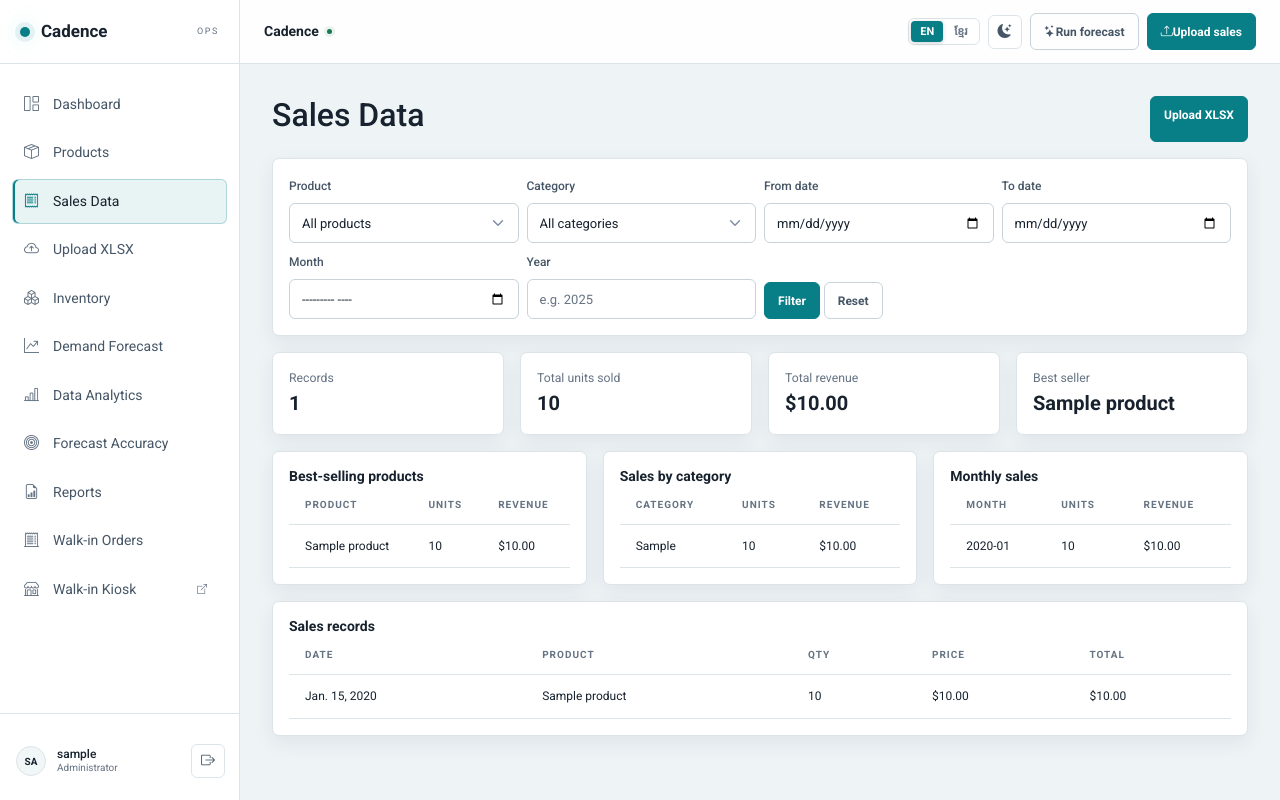
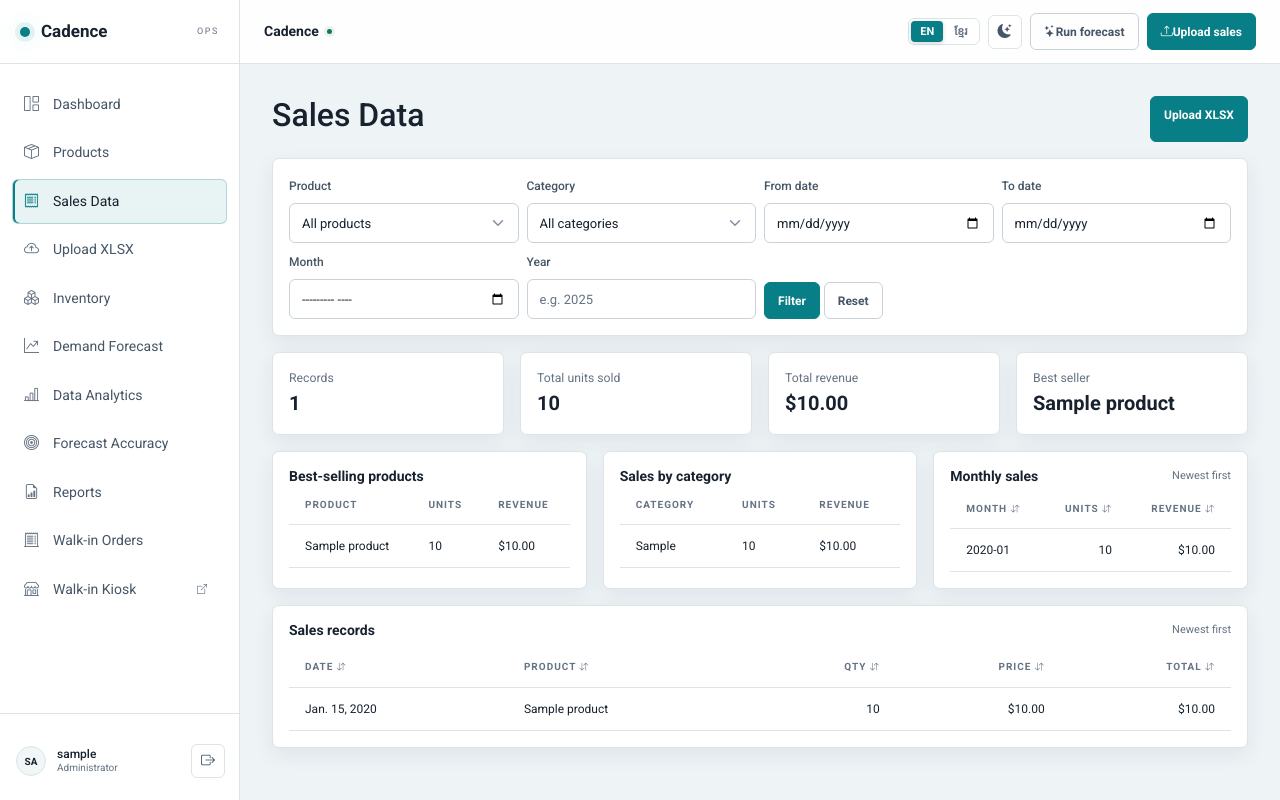
Before and after one commit to vesothepong/POS_Data_Analysis, a Django app: page /sales/ in a window 1280 px wide. Run offline with Django 5.2, Linux system fonts and the light colour scheme; a user stored in the database is signed in; tables that the repository leaves empty hold one stand-in row (values such as "Sample post"); some web fonts are replaced.

```diff
--- a/analytics/calc.py
+++ b/analytics/calc.py
@@ -9,10 +9,10 @@ def monthly_series(df):
     return df.set_index("sale_date")["units"].resample("MS").sum().astype(float)
 
 
-def monthly_totals(df):
+def monthly_totals(df, ascending=True):
     if df is None or len(df) == 0:
         return []
-    g = df.groupby("month").agg(units=("units", "sum"), revenue=("revenue", "sum")).reset_index().sort_values("month")
+    g = df.groupby("month").agg(units=("units", "sum"), revenue=("revenue", "sum")).reset_index().sort_values("month", ascending=ascending)
     return [{"month": r.month.strftime("%Y-%m"), "units": int(r.units), "revenue": round(float(r.revenue), 2)} for r in g.itertuples()]
 
 
--- a/sales/views.py
+++ b/sales/views.py
@@ -22,7 +22,7 @@ def _parse_day(value):
 def sales(request):
     g = request.GET
     f = {k: g.get(k, "").strip() for k in ("product", "category", "date_from", "date_to", "month", "year")}
-    qs = SalesRecord.objects.select_related("product").order_by("-sale_date", "product__name")
+    qs = SalesRecord.objects.select_related("product").order_by("-sale_date", "-id")
     if f["product"].isdigit():
         qs = qs.filter(product_id=int(f["product"]))
     if f["category"]:
@@ -47,7 +47,7 @@ def sales(request):
         "categories": sorted({c or "Uncategorized" for c in Product.objects.values_list("category", flat=True)}),
         "total_units": int(df["units"].sum()) if len(df) else 0,
         "total_revenue": float(df["revenue"].sum()) if len(df) else 0,
-        "by_month": agg.monthly_totals(df), "by_product": agg.group_totals(df, "product"),
+        "by_month": agg.monthly_totals(df, ascending=False), "by_product": agg.group_totals(df, "product"),
         "by_category": agg.group_totals(df, "category"),
     }
     ctx["best_sellers"] = ctx["by_product"][:5]
--- a/templates/sales/list.html
+++ b/templates/sales/list.html
@@ -1,33 +1,185 @@
 {% extends 'base.html' %}{% block title %}Sales Data{% endblock %}
 {% block content %}
-<div class="d-flex justify-content-between mb-3"><h2>Sales Data</h2><a class="btn btn-primary" href="{% url 'upload_sales' %}">Upload XLSX</a></div>
+<div class="d-flex justify-content-between mb-3">
+  <h2>Sales Data</h2><a class="btn btn-primary" href="{% url 'upload_sales' %}">Upload XLSX</a>
+</div>
 <div class="card p-3 mb-3">
   <form class="row g-2" method="get">
-  <div class="col-md-3"><label class="form-label small">Product</label><select class="form-select" name="product"><option value="">All products</option>{% for p in products %}<option value="{{ p.id }}" {% if filters.product == p.id|stringformat:'s' %}selected{% endif %}>{{ p.name }}</option>{% endfor %}</select></div>
-  <div class="col-md-3"><label class="form-label small">Category</label><select class="form-select" name="category"><option value="">All categories</option>{% for c in categories %}<option value="{{ c }}" {% if filters.category == c %}selected{% endif %}>{{ c }}</option>{% endfor %}</select></div>
+    <div class="col-md-3"><label class="form-label small">Product</label><select class="form-select" name="product">
+        <option value="">All products</option>{% for p in products %}<option value="{{ p.id }}" {% if filters.product == p.id|stringformat:'s' %}selected{% endif %}>{{ p.name }}</option>{% endfor %}
+      </select></div>
+    <div class="col-md-3"><label class="form-label small">Category</label><select class="form-select" name="category">
+        <option value="">All categories</option>{% for c in categories %}<option value="{{ c }}" {% if filters.category == c %}selected{% endif %}>{{ c }}</option>{% endfor %}
+      </select></div>
     <div class="col-md-3"><label class="form-label small">From date</label><input type="date" class="form-control" name="date_from" value="{{ filters.date_from }}"></div>
     <div class="col-md-3"><label class="form-label small">To date</label><input type="date" class="form-control" name="date_to" value="{{ filters.date_to }}"></div>
     <div class="col-md-3"><label class="form-label small">Month</label><input type="month" class="form-control" name="month" value="{{ filters.month }}"></div>
     <div class="col-md-3"><label class="form-label small">Year</label><input class="form-control" name="year" placeholder="e.g. 2025" value="{{ filters.year }}"></div>
     <div class="col-md-6 align-self-end"><button class="btn btn-primary">Filter</button> <a class="btn btn-outline-secondary" href="{% url 'sales' %}">Reset</a></div>
-</form></div>
-
-<div class="row g-3 mb-3">
-  <div class="col-md-3"><div class="card p-3"><small class="text-muted">Records</small><div class="kpi-sm">{{ count }}</div></div></div>
-  <div class="col-md-3"><div class="card p-3"><small class="text-muted">Total units sold</small><div class="kpi-sm">{{ total_units }}</div></div></div>
-  <div class="col-md-3"><div class="card p-3"><small class="text-muted">Total revenue</small><div class="kpi-sm">${{ total_revenue|floatformat:2 }}</div></div></div>
-  <div class="col-md-3"><div class="card p-3"><small class="text-muted">Best seller</small><div class="kpi-sm">{% if best_sellers %}{{ best_sellers.0.name }}{% else %}-{% endif %}</div></div></div>
+  </form>
 </div>
 
 <div class="row g-3 mb-3">
-  <div class="col-lg-4"><div class="card p-3 h-100"><h6>Best-selling products</h6><table class="table table-sm mb-0"><thead><tr><th>Product</th><th>Units</th><th>Revenue</th></tr></thead><tbody>{% for r in best_sellers %}<tr><td>{{ r.name }}</td><td>{{ r.units }}</td><td>${{ r.revenue|floatformat:2 }}</td></tr>{% empty %}<tr><td colspan="3" class="text-muted">No data.</td></tr>{% endfor %}</tbody></table></div></div>
-  <div class="col-lg-4"><div class="card p-3 h-100"><h6>Sales by category</h6><table class="table table-sm mb-0"><thead><tr><th>Category</th><th>Units</th><th>Revenue</th></tr></thead><tbody>{% for r in by_category %}<tr><td>{{ r.name }}</td><td>{{ r.units }}</td><td>${{ r.revenue|floatformat:2 }}</td></tr>{% empty %}<tr><td colspan="3" class="text-muted">No data.</td></tr>{% endfor %}</tbody></table></div></div>
-  <div class="col-lg-4"><div class="card p-3 h-100"><h6>Monthly sales</h6><div style="max-height:220px;overflow:auto"><table class="table table-sm mb-0"><thead><tr><th>Month</th><th>Units</th><th>Revenue</th></tr></thead><tbody>{% for r in by_month %}<tr><td>{{ r.month }}</td><td>{{ r.units }}</td><td>${{ r.revenue|floatformat:2 }}</td></tr>{% empty %}<tr><td colspan="3" class="text-muted">No data.</td></tr>{% endfor %}</tbody></table></div></div></div>
+  <div class="col-md-3">
+    <div class="card p-3"><small class="text-muted">Records</small>
+      <div class="kpi-sm">{{ count }}</div>
+    </div>
+  </div>
+  <div class="col-md-3">
+    <div class="card p-3"><small class="text-muted">Total units sold</small>
+      <div class="kpi-sm">{{ total_units }}</div>
+    </div>
+  </div>
+  <div class="col-md-3">
+    <div class="card p-3"><small class="text-muted">Total revenue</small>
+      <div class="kpi-sm">${{ total_revenue|floatformat:2 }}</div>
+    </div>
+  </div>
+  <div class="col-md-3">
+    <div class="card p-3"><small class="text-muted">Best seller</small>
+      <div class="kpi-sm">{% if best_sellers %}{{ best_sellers.0.name }}{% else %}-{% endif %}</div>
+    </div>
+  </div>
+</div>
+
+<div class="row g-3 mb-3">
+  <div class="col-lg-4">
+    <div class="card p-3 h-100">
+      <h6>Best-selling products</h6>
+      <table class="table table-sm mb-0">
+        <thead>
+          <tr>
+            <th>Product</th>
+            <th>Units</th>
+            <th>Revenue</th>
+          </tr>
+        </thead>
+        <tbody>{% for r in best_sellers %}<tr>
+            <td>{{ r.name }}</td>
+            <td>{{ r.units }}</td>
+            <td>${{ r.revenue|floatformat:2 }}</td>
+          </tr>{% empty %}<tr>
+            <td colspan="3" class="text-muted">No data.</td>
+          </tr>{% endfor %}</tbody>
+      </table>
+    </div>
+  </div>
+  <div class="col-lg-4">
+    <div class="card p-3 h-100">
+      <h6>Sales by category</h6>
+      <table class="table table-sm mb-0">
+        <thead>
+          <tr>
+            <th>Category</th>
+            <th>Units</th>
+            <th>Revenue</th>
+          </tr>
+        </thead>
+        <tbody>{% for r in by_category %}<tr>
+            <td>{{ r.name }}</td>
+            <td>{{ r.units }}</td>
+            <td>${{ r.revenue|floatformat:2 }}</td>
+          </tr>{% empty %}<tr>
+            <td colspan="3" class="text-muted">No data.</td>
+          </tr>{% endfor %}</tbody>
+      </table>
+    </div>
+  </div>
+  <div class="col-lg-4">
+    <div class="card p-3 h-100">
+      <div class="d-flex justify-content-between align-items-center mb-1">
+        <h6 class="mb-0">Monthly sales</h6>
+        <small class="text-muted" style="font-size:11px;">Newest first</small>
+      </div>
+      <div style="max-height:220px;overflow:auto">
+        <table class="table table-sm mb-0" id="monthlySalesTable">
+          <thead>
+            <tr>
+              <th role="button" class="user-select-none" onclick="toggleTableSort('monthlySalesTable', 0, 'date')" title="Click to sort">Month <i class="bi bi-arrow-down-up small text-muted"></i></th>
+              <th role="button" class="user-select-none text-end" onclick="toggleTableSort('monthlySalesTable', 1, 'num')" title="Click to sort">Units <i class="bi bi-arrow-down-up small text-muted"></i></th>
+              <th role="button" class="user-select-none text-end" onclick="toggleTableSort('monthlySalesTable', 2, 'currency')" title="Click to sort">Revenue <i class="bi bi-arrow-down-up small text-muted"></i></th>
+            </tr>
+          </thead>
+          <tbody>{% for r in by_month %}<tr>
+              <td>{{ r.month }}</td>
+              <td class="text-end">{{ r.units }}</td>
+              <td class="text-end">${{ r.revenue|floatformat:2 }}</td>
+            </tr>{% empty %}<tr>
+              <td colspan="3" class="text-muted">No data.</td>
+            </tr>{% endfor %}</tbody>
+        </table>
+      </div>
+    </div>
+  </div>
 </div>
 
 <div class="card p-3">
-  <h6>Sales records {% if count > 500 %}<small class="text-muted">(latest 500 of {{ count }})</small>{% endif %}</h6>
-  <div class="table-responsive"><table class="table"><thead><tr><th>Date</th><th>Product</th><th>Qty</th><th>Price</th><th>Total</th></tr></thead>
-  <tbody>{% for s in sales %}<tr><td>{{ s.sale_date }}</td><td>{{ s.product.name }}</td><td>{{ s.quantity_sold }}</td><td>${{ s.price }}</td><td>${{ s.total_amount }}</td></tr>{% empty %}<tr><td colspan="5">No sales records.</td></tr>{% endfor %}</tbody></table></div>
+  <div class="d-flex justify-content-between align-items-center mb-2">
+    <h6 class="mb-0">Sales records {% if count > 500 %}<small class="text-muted">(latest 500 of {{ count }})</small>{% endif %}</h6>
+    <small class="text-muted" style="font-size:11px;">Newest first</small>
+  </div>
+  <div class="table-responsive">
+    <table class="table" id="salesRecordsTable">
+      <thead>
+        <tr>
+          <th role="button" class="user-select-none" onclick="toggleTableSort('salesRecordsTable', 0, 'date')" title="Click to sort">Date <i class="bi bi-arrow-down-up small text-muted"></i></th>
+          <th role="button" class="user-select-none" onclick="toggleTableSort('salesRecordsTable', 1, 'str')" title="Click to sort">Product <i class="bi bi-arrow-down-up small text-muted"></i></th>
+          <th role="button" class="user-select-none text-end" onclick="toggleTableSort('salesRecordsTable', 2, 'num')" title="Click to sort">Qty <i class="bi bi-arrow-down-up small text-muted"></i></th>
+          <th role="button" class="user-select-none text-end" onclick="toggleTableSort('salesRecordsTable', 3, 'currency')" title="Click to sort">Price <i class="bi bi-arrow-down-up small text-muted"></i></th>
+          <th role="button" class="user-select-none text-end" onclick="toggleTableSort('salesRecordsTable', 4, 'currency')" title="Click to sort">Total <i class="bi bi-arrow-down-up small text-muted"></i></th>
+        </tr>
+      </thead>
+      <tbody>{% for s in sales %}<tr>
+          <td>{{ s.sale_date }}</td>
+          <td>{{ s.product.name }}</td>
+          <td class="text-end">{{ s.quantity_sold }}</td>
+          <td class="text-end">${{ s.price }}</td>
+          <td class="text-end">${{ s.total_amount }}</td>
+        </tr>{% empty %}<tr>
+          <td colspan="5">No sales records.</td>
+        </tr>{% endfor %}</tbody>
+    </table>
+  </div>
 </div>
 {% endblock %}
+{% block scripts %}
+<script>
+  const sortStates = {};
+  function toggleTableSort(tableId, colIdx, type) {
+    const table = document.getElementById(tableId);
+    if (!table) return;
+    const tbody = table.querySelector('tbody');
+    if (!tbody) return;
+    const rows = Array.from(tbody.querySelectorAll('tr'));
+    if (rows.length <= 1) return;
+
+    const key = tableId + '_' + colIdx;
+    const asc = !sortStates[key];
+    sortStates[key] = asc;
+
+    rows.sort((a, b) => {
+      const aCell = a.children[colIdx]?.innerText.trim() || '';
+      const bCell = b.children[colIdx]?.innerText.trim() || '';
+      if (type === 'num' || type === 'currency') {
+        const aNum = parseFloat(aCell.replace(/[^0-9.-]+/g, '')) || 0;
+        const bNum = parseFloat(bCell.replace(/[^0-9.-]+/g, '')) || 0;
+        return asc ? aNum - bNum : bNum - aNum;
+      }
+      return asc ? aCell.localeCompare(bCell) : bCell.localeCompare(aCell);
+    });
+
+    rows.forEach(r => tbody.appendChild(r));
+
+    const ths = table.querySelectorAll('thead th');
+    ths.forEach((th, idx) => {
+      const icon = th.querySelector('i');
+      if (!icon) return;
+      if (idx === colIdx) {
+        icon.className = asc ? 'bi bi-sort-up small text-primary' : 'bi bi-sort-down small text-primary';
+      } else {
+        icon.className = 'bi bi-arrow-down-up small text-muted';
+      }
+    });
+  }
+</script>
+{% endblock %}
```
Also changed, not shown: templates/base.html (+23 -8 lines). Lines whose indentation alone changed are shown as unchanged.
